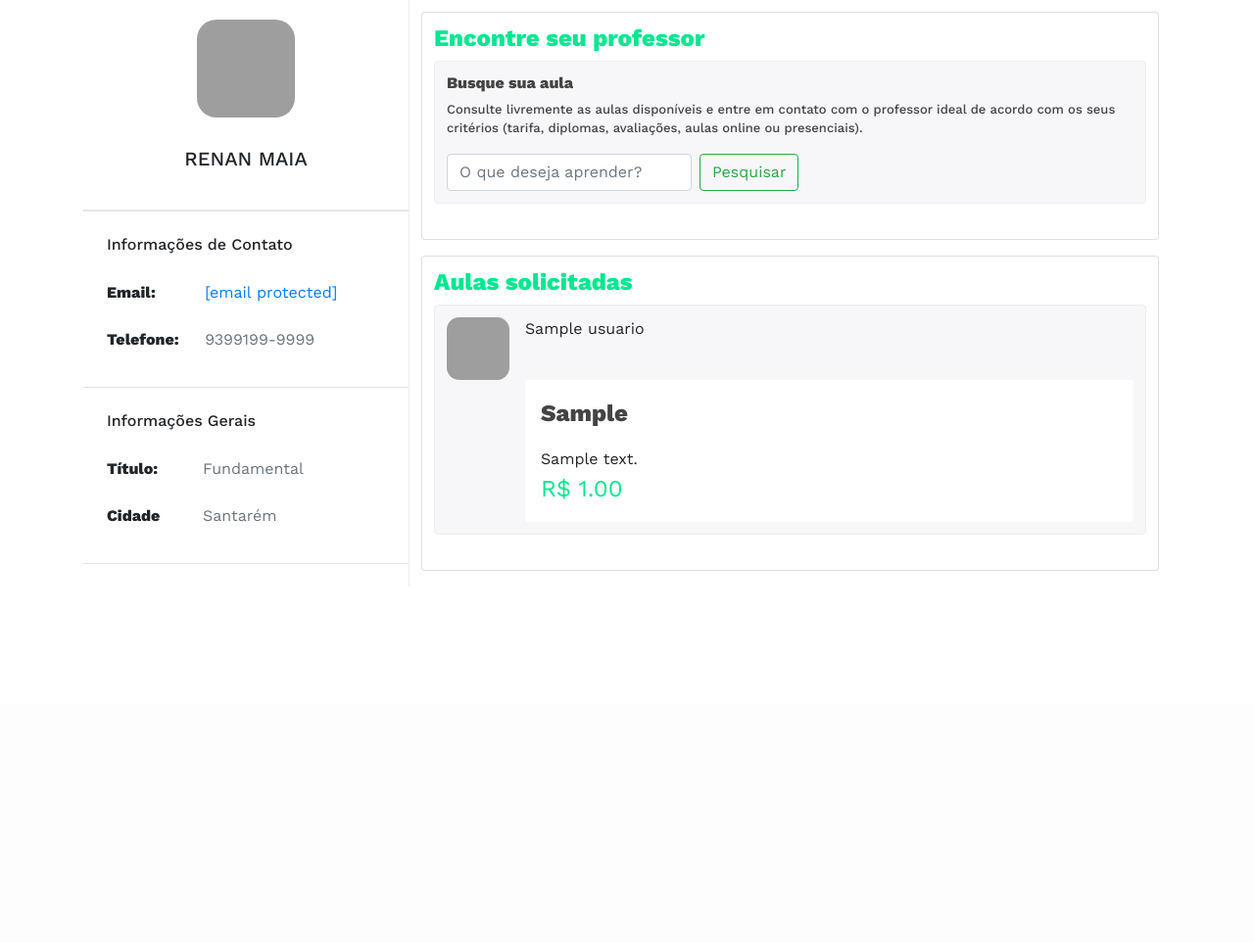
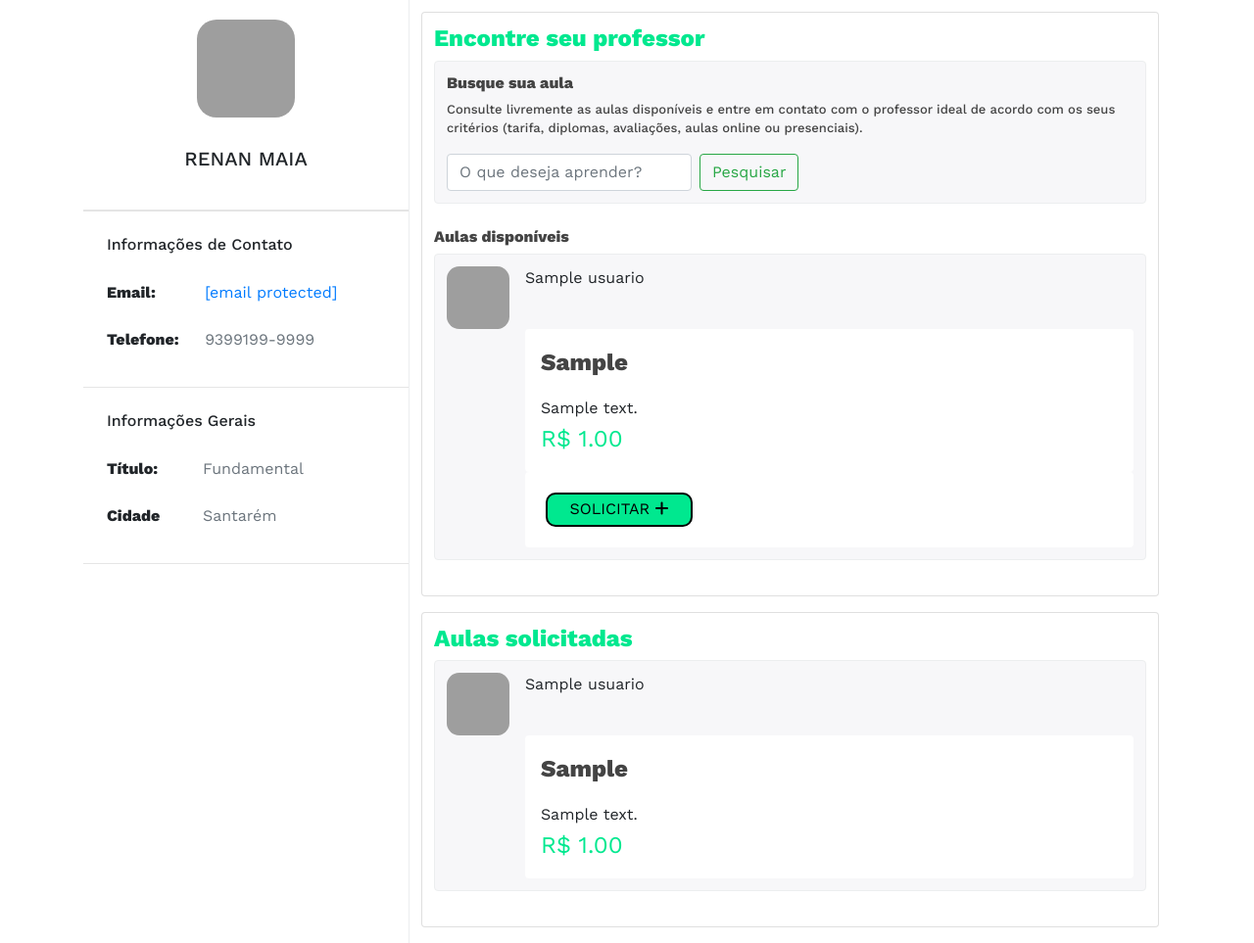
Before and after one commit to Adrielson/destravaa, a PHP site: page /area-aluno.php in a window 1280 px wide. Shown: the part 81-1044 px from the top of the page at 98% size. Before the commit the page ends 680 px from the top, so only its background shows below. Run offline with PHP 8.4, Linux system fonts and the light colour scheme; the visitor is signed in with stand-in values (Sample User, id 1); tables that the repository leaves empty hold one stand-in row (values such as "Sample post"); some libraries are stand-ins or nearby versions; grey boxes are pictures that could not be loaded.

Commit message:
adicionei os botões solicitar aula e liberar aula

```diff
--- a/area-aluno.php
+++ b/area-aluno.php
@@ -116,15 +116,20 @@ session_start();
                                 <p class="descricao-busca">Consulte livremente as aulas disponíveis
                                     e entre em contato com o professor ideal de acordo com os seus critérios
                                     (tarifa, diplomas, avaliações, aulas online ou presenciais).</p>
-                                <form class="form-inline">
+                                <form class="form-inline" action="lista-pacotes-busca.php" method="get">
                                     <input class="form-control mr-sm-2" type="search"
-                                        placeholder="O que deseja aprender?" aria-label="Buscar">
+                                        placeholder="O que deseja aprender?" aria-label="Buscar" name="query">
                                     <button class="btn btn-outline-success my-2 my-sm-0"
                                         type="submit">Pesquisar</button>
                                 </form>
-
                             </div>
 
+                            <div class="resultados-busca">
+                                <h6 class="form-buscar">Aulas disponíveis</h6>
+                                <?php
+                                include_once 'lista-pacotes-busca.php';
+                                ?>
+                            </div>
 
                         </div>
 
@@ -132,7 +137,7 @@ session_start();
                             <div class="card mb-3">
                                 <h5 class="titulos-area-aluno ">Aulas solicitadas</h5>
                                 <?php
-                                include_once 'lista-pacotes.php';
+                                include_once 'lista-pacotes-solicitados.php';
                                 ?>
                             </div>
                         </div>
--- a/area-professor.php
+++ b/area-professor.php
@@ -55,7 +55,7 @@ VALUES ('$titulo', '$descricao', '$valor', '" . $_SESSION['idUsuario'] . "')";
         integrity="sha384-OERcA2EqjJCMA+/3y+gxIOqMEjwtxJY7qPCqsdltbNJuaOe923+mo//f6V8Qbsw3"
         crossorigin="anonymous"></script>
     <link rel="stylesheet" href="css/header.css">
-    <link rel="stylesheet" href="css/area-professor.css">
+    <link rel="stylesheet" href="css/area-professor2.css">
     <!-- Importação kit de icones fontawesome -->
     <script src="https://kit.fontawesome.com/84532cf285.js" crossorigin="anonymous"></script>
     <script src="js/all.min.js"></script>
@@ -188,7 +188,7 @@ VALUES ('$titulo', '$descricao', '$valor', '" . $_SESSION['idUsuario'] . "')";
                             <div class="card mb-3">
                                 <h5 class="titulos-area-anuncios">Meus anúncios</h5>
                                 <?php
-                                include_once 'lista-pacotes.php';
+                                include_once 'lista-pacotes-professor.php';
                                 ?>
                             </div>
                         </div>
--- a/css/area-aluno2.css
+++ b/css/area-aluno2.css
@@ -56,6 +56,28 @@
     font-weight: 500;
     font-size: small;
 }
+
+.btn-solicitar {
+    width: 150px;
+    background-color: var(--color-green);
+    border: none;
+    outline: none;
+    height: 35px;
+    width: 150px;
+    border-radius: 49px;
+    text-transform: uppercase;
+    font-weight: 400;
+    margin: 10px 0;
+    cursor: pointer;
+    transition: 0.5s;
+    justify-content: center;
+    align-items: center;
+    gap: 12px;
+    padding: 0px 2px;
+    border: 2px solid var(--color-black);
+    border-radius: 10px;
+    margin: 5px 5px;
+  }
 
 
 .profile-wrapper {
--- /dev/null
+++ b/lista-pacotes-busca.php
@@ -0,0 +1,54 @@
+<?php
+
+//puxando a conexao do arquivo conexao.php
+require 'conexao.php';
+
+
+$id_usuario = $_SESSION['idUsuario'];
+$sql = "SELECT * FROM pacotes pac
+                                JOIN usuarios pro ON pac.professor = pro.id WHERE pac.professor ='$id_usuario'";
+
+$result = mysqli_query($conn, $sql);
+if (mysqli_num_rows($result) > 0) {
+    $rows = mysqli_fetch_all($result, MYSQLI_ASSOC);
+    foreach ($rows as $row) { ?>
+        <div class="aula">
+            <div class="sp-author">
+                <a href="#" class="sp-author-avatar">
+                    <img src="https://bootdey.com/img/Content/avatar/avatar6.png" alt="">
+                </a>
+                <p>
+                    <?php echo $row["nome"]; ?>
+                </p>
+            </div>
+            <div class="sp-content">
+                <div class="titulo-anuncio">
+                    <?php echo $row["produto"]; ?>
+                </div>
+                <p class="sp-paragraph mb-0">
+                    <?php echo $row["descricao"]; ?>
+                </p>
+                <div class="valor-anunc">R$
+                    <?php echo $row["preco"]; ?>
+                </div>
+            </div>
+            <div class="sp-content">
+                <button class="btn-solicitar">
+                    Solicitar <i class="fa-solid fa-plus"></i>
+                </button>
+            </div>
+        </div>
+        <?php
+    }
+} else {
+    ?>
+    <div class="sp-content">
+        <div class="titulo-anuncio">Busque sua aula</div>
+    </div>
+    <?php
+}
+?>
+
+<head>
+    <link rel="stylesheet" href="css/area-aluno2.css">
+</head>
--- /dev/null
+++ b/lista-pacotes-solicitados.php
@@ -0,0 +1,47 @@
+<?php
+
+//puxando a conexao do arquivo conexao.php
+require 'conexao.php';
+
+$id_usuario = $_SESSION['idUsuario'];
+$sql = "SELECT * FROM pacotes pac
+                                JOIN usuarios pro ON pac.professor = pro.id WHERE pac.professor ='$id_usuario'";
+
+$result = mysqli_query($conn, $sql);
+if (mysqli_num_rows($result) > 0) {
+    $rows = mysqli_fetch_all($result, MYSQLI_ASSOC);
+    foreach ($rows as $row) { ?>
+        <div class="aula">
+            <div class="sp-author">
+                <a href="#" class="sp-author-avatar">
+                    <img src="https://bootdey.com/img/Content/avatar/avatar6.png" alt="">
+                </a>
+                <p>
+                    <?php echo $row["nome"]; ?>
+                </p>
+            </div>
+            <div class="sp-content">
+                <div class="titulo-anuncio">
+                    <?php echo $row["produto"]; ?>
+                </div>
+                <p class="sp-paragraph mb-0">
+                    <?php echo $row["descricao"]; ?>
+                </p>
+                <div class="valor-anunc">R$
+                    <?php echo $row["preco"]; ?>
+                </div>
+            </div>
+        </div>
+        <?php
+    }
+} else {
+    ?>
+    <div>
+        <div class="aula">
+            <div class="sp-content">
+                <div class="titulo-anuncio">Nenhuma aula foi solicitada</div>
+            </div>
+        </div>
+        <?php
+}
+?>
```
Also changed, not shown: css/area-professor2.css (renamed from css/area-professor.css, +26 -0 lines), lista-pacotes-professor.php (added, +58 -0 lines), lista-pacotes.php (deleted, +0 -44 lines).
